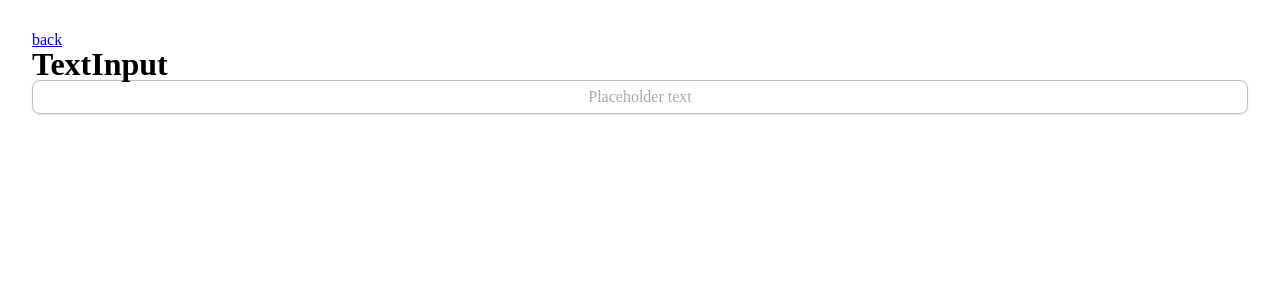
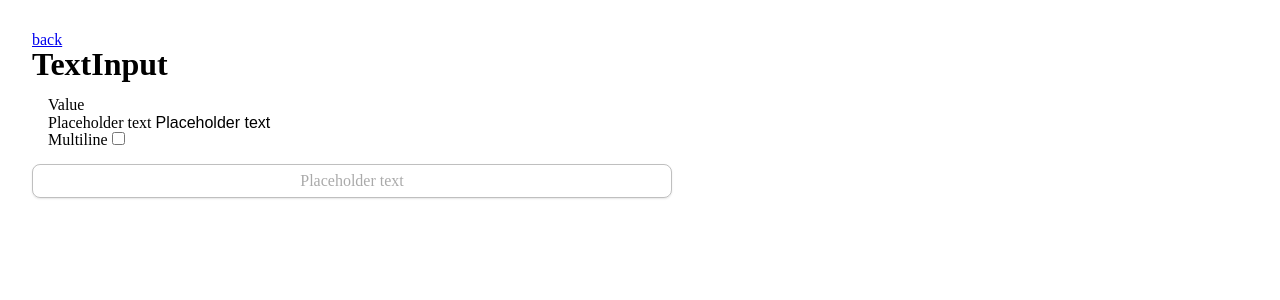
Before and after one commit to wooningeire/mono, a SvelteKit app in the folder hui/: page /TextInput in a window 1280 px wide. Shown: the top 300 px of the page. Built offline with nearby package versions, Linux system fonts and the light colour scheme.

Commit message:
feat: update textinput display page

```diff
--- a/hui/src/lib/TextInput/Root.svelte
+++ b/hui/src/lib/TextInput/Root.svelte
@@ -154,7 +154,9 @@ const inputFn = $derived(input ?? inputDefault);
         bind:textContent={() => localText, onLocalTextChange}
         {...elProps}
         contenteditable
-    ></text-entry>
+    >
+        <br /> <!-- needed for initial centering -->
+    </text-entry>
 {/snippet}
 
 {#snippet placeholderLoaded()}
--- a/hui/src/routes/(demos)/TextInput/+page.svelte
+++ b/hui/src/routes/(demos)/TextInput/+page.svelte
@@ -1,21 +1,56 @@
 <script lang="ts">
 import TextInput from "$lib/TextInput/index.js";
     import ComponentPage from "../../ComponentPage.svelte";
+    import ComponentProps from "../../ComponentProps.svelte";
 
 let value = $state("");
 
 let placeholderText = $state("Placeholder text");
+let multiline = $state(false);
 
 </script>
 
 <ComponentPage
     title="TextInput"
 >
+
+    <ComponentProps>
+        <div>
+            <label>
+                Value
+                <input
+                    type="text"
+                    bind:value
+                />
+            </label>
+        </div>
+
+        <div>
+            <label>
+                Placeholder text
+                <input
+                    type="text"
+                    bind:value={placeholderText}
+                />
+            </label>
+        </div>
+
+        <div>
+            <label>
+                Multiline
+                <input
+                    type="checkbox"
+                    bind:checked={multiline}
+                />
+            </label>
+        </div>
+    </ComponentProps>
+
     <TextInput
         {value}
         onValueChange={newValue => value = newValue}
         {placeholderText}
-        multiline
+        {multiline}
     >
         {#snippet container({contents, valid})}
             <div
@@ -37,7 +72,9 @@ let placeholderText = $state("Placeholder text");
                 class="text-input-input"
                 {...elProps}
                 contenteditable
-            ></div>
+            >
+                <br />
+            </div>
         {/snippet}
     </TextInput>
 </ComponentPage>
@@ -45,6 +82,8 @@ let placeholderText = $state("Placeholder text");
 
 <style lang="scss">
 .text-input-container {
+    width: 80ch;
+
     display: grid;
     place-items: stretch;
 
--- a/hui/src/routes/ComponentProps.svelte
+++ b/hui/src/routes/ComponentProps.svelte
@@ -0,0 +1,19 @@
+<script lang="ts">
+    import type { Snippet } from "svelte";
+
+    let {
+        children,
+    }: {
+        children: Snippet,
+    } = $props();
+</script>
+
+<div>
+    {@render children()}
+</div>
+
+<style lang="scss">
+div {
+    padding: 1rem;
+}
+</style>
```
